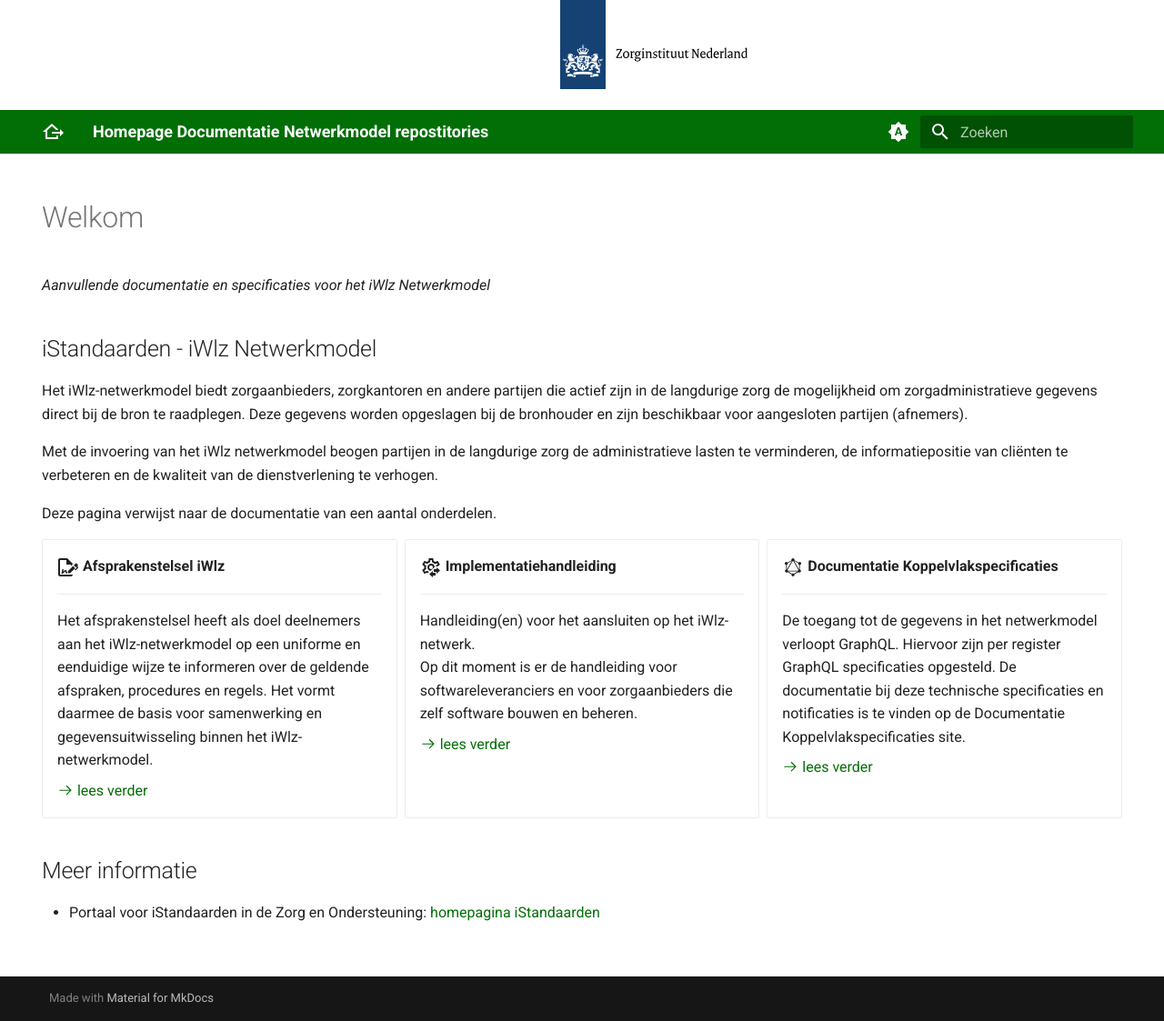
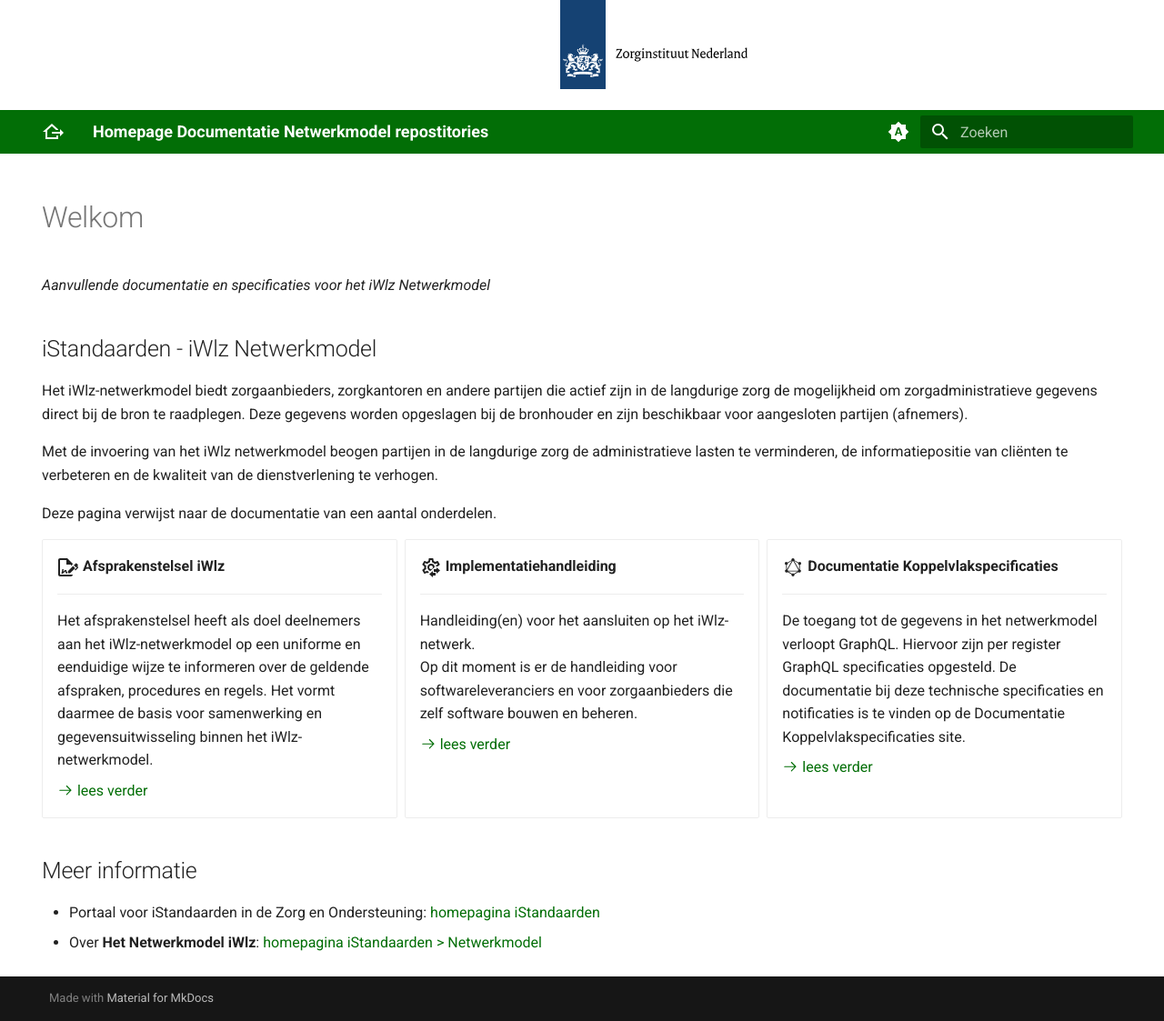
Before and after one commit to iStandaarden/istandaarden.github.io, an MkDocs documentation site: the page built from docs/index.md, in a window 1280 px wide and 1123 px high. Shown: the whole window at 91% size. Built offline with MkDocs 1.6.1 and Material for MkDocs 9.7.7, drawn with Linux system fonts in a browser that asks for light colours; the version menu is left out.

Commit message:
verwijzing NW

```diff
--- a/docs/index.md
+++ b/docs/index.md
@@ -47,3 +47,4 @@
 
 ## Meer informatie
   - Portaal voor iStandaarden in de Zorg en Ondersteuning: [homepagina iStandaarden](https://www.istandaarden.nl)
+  - Over **Het Netwerkmodel iWlz**: [homepagina iStandaarden > Netwerkmodel](https://www.istandaarden.nl/algemeen/map/netwerkmodel)
```
